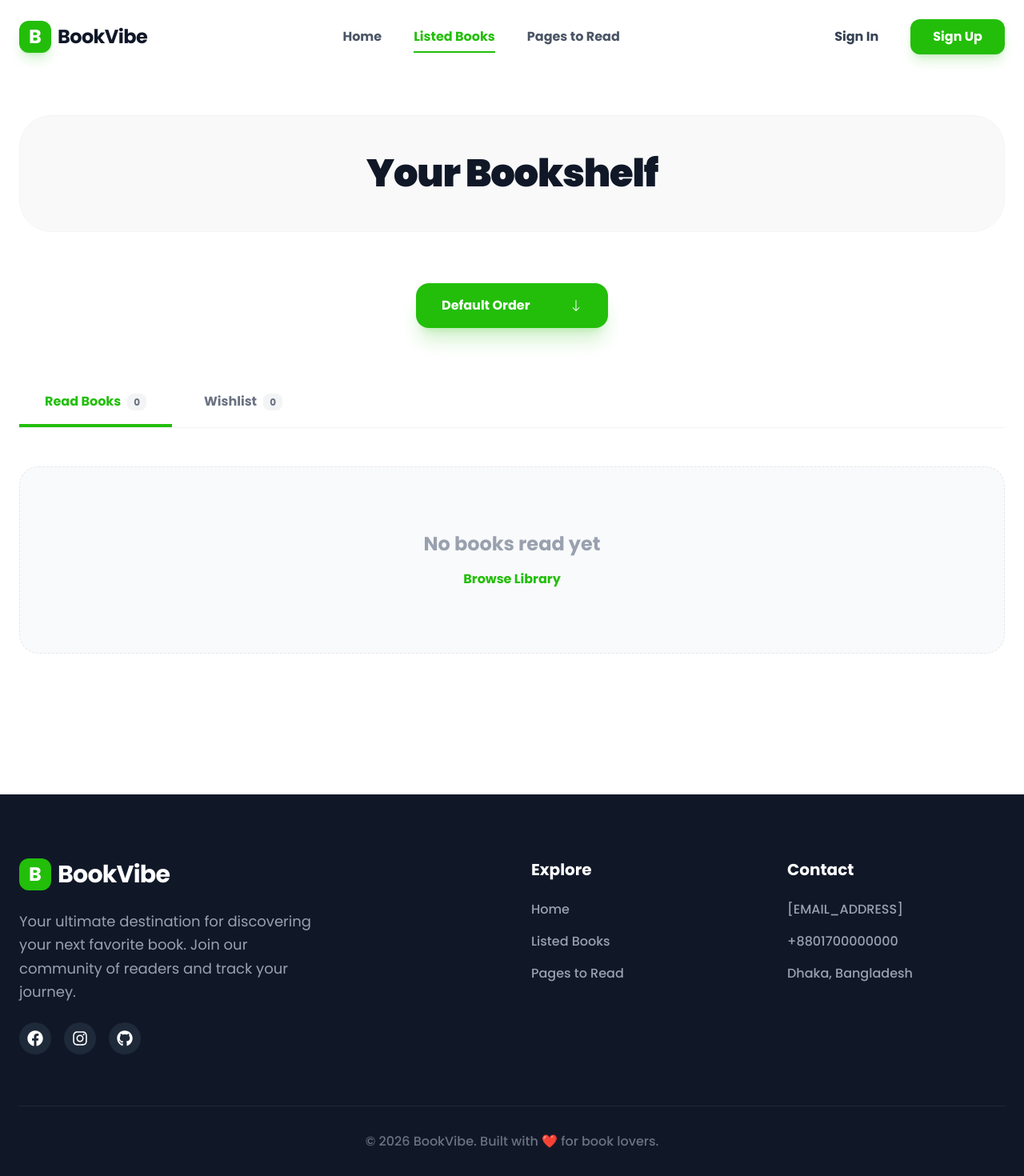
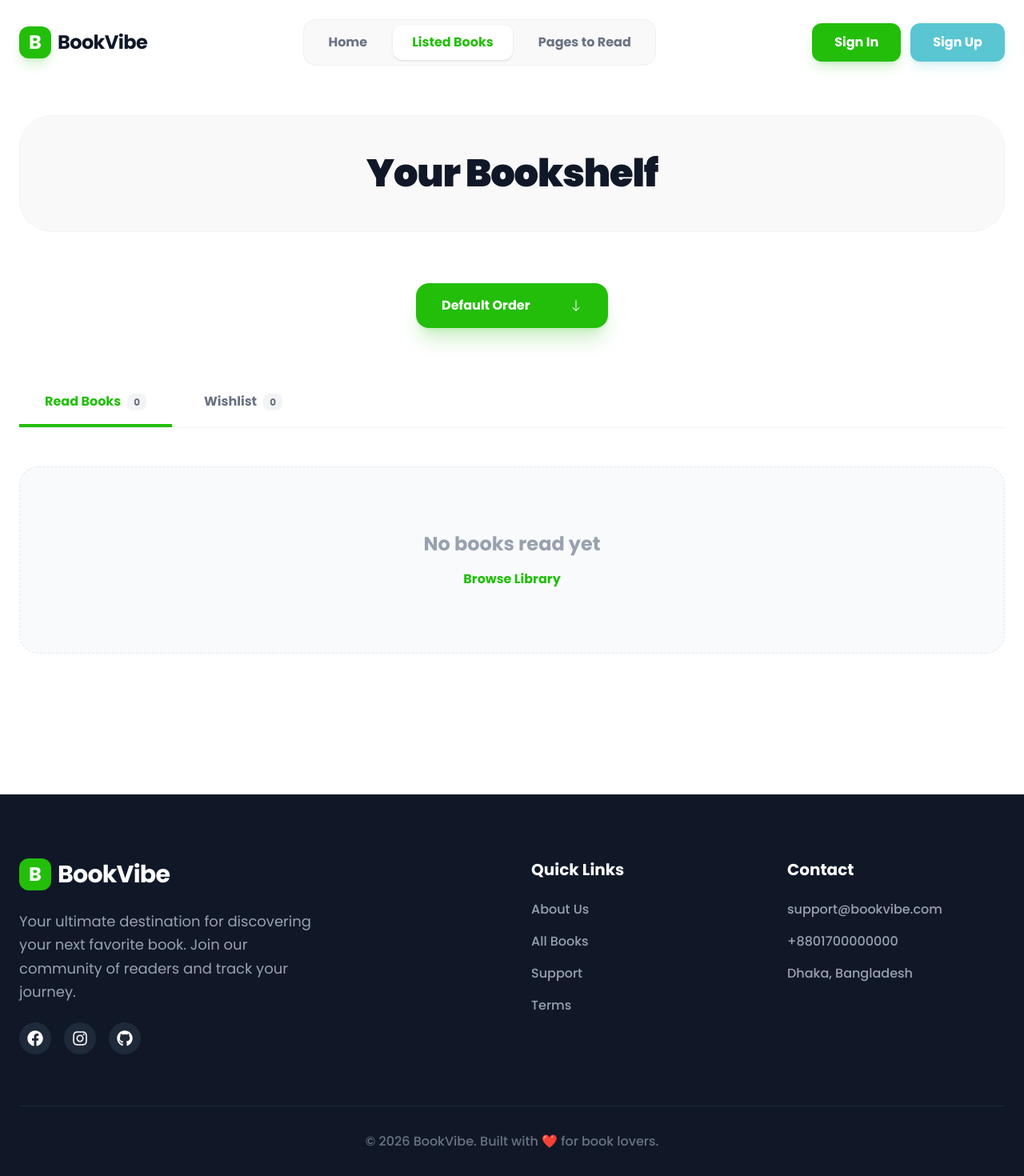
Before and after one commit to Redwanhossain200/book-vibe, a React (Vite) app: page /books in a window 1280 px wide. Shown: the top 1470 px of the page at 80% size. Built offline with nearby package versions, Linux system fonts and the light colour scheme.

Commit message:
Added implement core layout components including Banner, Navbar, MainLayout, and Books page navigation

```diff
--- a/src/components/homepage/Banner.jsx
+++ b/src/components/homepage/Banner.jsx
@@ -24,7 +24,7 @@ const Banner = () => {
             <img
               src={heroImg}
               alt="Featured Book"
-              className="w-72 md:w-md object-contain drop-shadow-[0_35px_35px_rgba(0,0,0,0.25)]"
+              className="w-72 md:w-[28rem] object-contain drop-shadow-[0_35px_35px_rgba(0,0,0,0.25)]"
             />
             <div className="absolute -inset-4 bg-[#23BE0A]/5 rounded-full blur-3xl -z-10 group-hover:bg-[#23BE0A]/10 transition-colors" />
           </div>
--- a/src/components/shared/navbar/Navbar.jsx
+++ b/src/components/shared/navbar/Navbar.jsx
@@ -1,9 +1,7 @@
 import React, { useState, useEffect } from 'react';
 import { Link, useLocation } from 'react-router';
-import { HiMenuAlt3, HiX } from 'react-icons/hi';
 
 const Navbar = () => {
-  const [isOpen, setIsOpen] = useState(false);
   const [scrolled, setScrolled] = useState(false);
   const location = useLocation();
 
@@ -15,93 +13,51 @@ const Navbar = () => {
     return () => window.removeEventListener('scroll', handleScroll);
   }, []);
 
-  useEffect(() => {
-    setIsOpen(false);
-  }, [location.pathname]);
-
   const navLinks = [
-    { name: 'Home', path: '/' },
-    { name: 'Listed Books', path: '/books' },
-    { name: 'Pages to Read', path: '/page-to-read' },
+    { title: 'Home', path: '/' },
+    { title: 'Listed Books', path: '/books' },
+    { title: 'Pages to Read', path: '/pages-to-read' },
   ];
 
   const isActive = (path) => location.pathname === path;
 
   return (
-    <nav className={`fixed top-0 left-0 right-0 z-150 transition-all duration-500 ${
+    <nav className={`fixed top-0 left-0 right-0 z-[150] transition-all duration-500 ${
       scrolled ? 'bg-white/90 backdrop-blur-md shadow-lg py-3' : 'bg-transparent py-6'
     }`}>
       <div className="container mx-auto px-4 md:px-6 flex items-center justify-between">
         <Link to="/" className="flex items-center gap-2 group">
-          <div className="w-10 h-10 bg-[#23BE0A] rounded-xl flex items-center justify-center text-white font-bold text-2xl transition-transform duration-500 group-hover:rotate-360 shadow-lg shadow-[#23BE0A]/20">
+          <div className="w-10 h-10 bg-[#23BE0A] rounded-xl flex items-center justify-center text-white font-bold text-2xl transition-transform duration-500 group-hover:rotate-[360deg] shadow-lg shadow-[#23BE0A]/20">
             B
           </div>
           <span className="text-2xl font-bold text-gray-900 tracking-tight">BookVibe</span>
         </Link>
 
-        <div className="hidden lg:flex items-center gap-10">
+        <div className="hidden lg:flex items-center gap-2 bg-gray-100/50 p-1.5 rounded-2xl border border-gray-200/50">
           {navLinks.map((link) => (
             <Link
-              key={link.name}
+              key={link.path}
               to={link.path}
-              className={`text-base font-bold transition-all duration-300 relative group py-2 ${
+              className={`px-6 py-2.5 rounded-xl font-bold transition-all duration-300 ${
                 isActive(link.path)
-                  ? 'text-[#23BE0A]'
-                  : 'text-gray-600 hover:text-[#23BE0A]'
+                  ? 'bg-white text-[#23BE0A] shadow-sm'
+                  : 'text-gray-500 hover:text-[#23BE0A] hover:bg-white/50'
               }`}
             >
-              {link.name}
-              <span className={`absolute bottom-0 left-0 h-0.5 bg-[#23BE0A] transition-all duration-300 ${
-                isActive(link.path) ? 'w-full' : 'w-0 group-hover:w-full'
-              }`} />
+              {link.title}
             </Link>
           ))}
         </div>
 
-        <div className="hidden lg:flex items-center gap-4">
-          <button className="px-6 py-2.5 font-bold text-gray-700 hover:text-[#23BE0A] transition-all duration-300 hover:scale-105 active:scale-95">
+        <div className="flex items-center gap-3">
+          <button className="px-7 py-3 bg-[#23BE0A] hover:bg-[#1fa008] text-white font-bold rounded-xl transition-all duration-300 shadow-lg shadow-[#23BE0A]/20 hover:scale-105 active:scale-95">
             Sign In
           </button>
-          <button className="px-7 py-2.5 bg-[#23BE0A] hover:bg-[#1fa008] text-white font-bold rounded-xl transition-all duration-300 hover:scale-105 active:scale-95 shadow-lg shadow-[#23BE0A]/20">
+          <button className="hidden sm:block px-7 py-3 bg-[#59C6D2] hover:bg-[#4fb2bd] text-white font-bold rounded-xl transition-all duration-300 shadow-lg shadow-[#59C6D2]/20 hover:scale-105 active:scale-95">
             Sign Up
           </button>
         </div>
-
-        <button
-          className="lg:hidden text-3xl text-gray-800 hover:text-[#23BE0A] transition-colors"
-          onClick={() => setIsOpen(!isOpen)}
-        >
-          {isOpen ? <HiX /> : <HiMenuAlt3 />}
-        </button>
       </div>
-
-      {isOpen && (
-        <div className="lg:hidden absolute top-full left-4 right-4 mt-2 bg-white rounded-2xl shadow-2xl border border-gray-100 overflow-hidden animate-slide-up">
-          <div className="flex flex-col p-6 gap-4">
-            {navLinks.map((link) => (
-              <Link
-                key={link.name}
-                to={link.path}
-                className={`text-lg font-bold p-3 rounded-xl transition-all duration-300 ${
-                  isActive(link.path)
-                    ? 'bg-[#23BE0A]/10 text-[#23BE0A]'
-                    : 'text-gray-700 hover:bg-gray-50 hover:text-[#23BE0A]'
-                }`}
-              >
-                {link.name}
-              </Link>
-            ))}
-            <div className="flex flex-col gap-3 pt-4 border-t border-gray-100">
-              <button className="w-full py-4 font-bold text-gray-700 bg-gray-50 rounded-xl hover:bg-gray-100 transition-all">
-                Sign In
-              </button>
-              <button className="w-full py-4 font-bold text-white bg-[#23BE0A] rounded-xl hover:bg-[#1fa008] transition-all shadow-lg shadow-[#23BE0A]/20">
-                Sign Up
-              </button>
-            </div>
-          </div>
-        </div>
-      )}
     </nav>
   );
 };
--- a/src/layout/MainLayout.jsx
+++ b/src/layout/MainLayout.jsx
@@ -1,13 +1,14 @@
 import React from 'react';
+import { Outlet, Link } from 'react-router';
 import Navbar from '../components/shared/navbar/Navbar';
-import { Outlet, Link } from 'react-router';
-import { FaFacebook, FaTwitter, FaInstagram, FaGithub } from 'react-icons/fa';
+import { FaFacebook, FaInstagram, FaGithub } from 'react-icons/fa';
 
 const MainLayout = () => {
   return (
-    <div className="flex flex-col min-h-screen">
+    <div className="min-h-screen flex flex-col font-poppins selection:bg-[#23BE0A]/20 selection:text-[#23BE0A]">
       <Navbar />
-      <main className="grow">
+
+      <main className="flex-grow animate-fade-in">
         <Outlet />
       </main>
 
@@ -16,7 +17,7 @@ const MainLayout = () => {
           <div className="grid grid-cols-1 md:grid-cols-4 gap-12 mb-16">
             <div className="col-span-1 md:col-span-2 space-y-6 animate-fade-in">
               <Link to="/" className="flex items-center gap-2 group w-fit">
-                <div className="w-10 h-10 bg-[#23BE0A] rounded-xl flex items-center justify-center text-white font-bold text-2xl transition-transform duration-500 group-hover:rotate-360">
+                <div className="w-10 h-10 bg-[#23BE0A] rounded-xl flex items-center justify-center text-white font-bold text-2xl transition-transform duration-500 group-hover:rotate-[360deg]">
                   B
                 </div>
                 <span className="text-3xl font-bold tracking-tight">BookVibe</span>
@@ -43,25 +44,19 @@ const MainLayout = () => {
             </div>
 
             <div className="animate-fade-in" style={{ animationDelay: '100ms' }}>
-              <h4 className="text-xl font-bold mb-6 text-white">Explore</h4>
-              <ul className="space-y-4">
-                {['Home', 'Listed Books', 'Pages to Read'].map((item, i) => (
-                  <li key={i}>
-                    <Link
-                      to={item === 'Home' ? '/' : item === 'Listed Books' ? '/books' : '/page-to-read'}
-                      className="text-gray-400 hover:text-[#23BE0A] hover:pl-2 transition-all duration-300 font-medium"
-                    >
-                      {item}
-                    </Link>
-                  </li>
-                ))}
+              <h4 className="text-xl font-bold mb-6 text-white">Quick Links</h4>
+              <ul className="space-y-4 text-gray-400 font-medium">
+                <li className="hover:text-[#23BE0A] transition-colors cursor-pointer">About Us</li>
+                <li className="hover:text-[#23BE0A] transition-colors cursor-pointer">All Books</li>
+                <li className="hover:text-[#23BE0A] transition-colors cursor-pointer">Support</li>
+                <li className="hover:text-[#23BE0A] transition-colors cursor-pointer">Terms</li>
               </ul>
             </div>
 
             <div className="animate-fade-in" style={{ animationDelay: '200ms' }}>
               <h4 className="text-xl font-bold mb-6 text-white">Contact</h4>
               <ul className="space-y-4 text-gray-400 font-medium">
-                <li className="hover:text-[#23BE0A] transition-colors cursor-pointer">[EMAIL_ADDRESS]</li>
+                <li className="hover:text-[#23BE0A] transition-colors cursor-pointer">support@bookvibe.com</li>
                 <li className="hover:text-[#23BE0A] transition-colors cursor-pointer">+8801700000000</li>
                 <li className="hover:text-[#23BE0A] transition-colors cursor-pointer">Dhaka, Bangladesh</li>
               </ul>
--- a/src/pages/books/Books.jsx
+++ b/src/pages/books/Books.jsx
@@ -27,11 +27,11 @@ const Books = () => {
         <h1 className="text-4xl md:text-5xl font-black text-gray-900 tracking-tight">Your Bookshelf</h1>
       </div>
 
-      <div className="flex justify-center mb-16 relative z-100">
+      <div className="flex justify-center mb-16 relative z-[100]">
         <div className="relative">
           <button
             onClick={() => setIsDropdownOpen(!isDropdownOpen)}
-            className="px-8 py-4 bg-[#23BE0A] hover:bg-[#1fa008] text-white font-bold rounded-2xl flex items-center gap-3 transition-all duration-300 shadow-xl shadow-[#23BE0A]/20 hover:scale-105 active:scale-95 min-w-[240px] justify-between relative z-101"
+            className="px-8 py-4 bg-[#23BE0A] hover:bg-[#1fa008] text-white font-bold rounded-2xl flex items-center gap-3 transition-all duration-300 shadow-xl shadow-[#23BE0A]/20 hover:scale-105 active:scale-95 min-w-[240px] justify-between relative z-[101]"
           >
             {getCurrentSortLabel()} <BsArrowDown className={`transition-transform duration-300 ${isDropdownOpen ? 'rotate-180' : ''}`} />
           </button>
@@ -39,10 +39,10 @@ const Books = () => {
           {isDropdownOpen && (
             <>
               <div
-                className="fixed inset-0 z-100"
+                className="fixed inset-0 z-[100]"
                 onClick={() => setIsDropdownOpen(false)}
               />
-              <div className="absolute top-full left-0 right-0 mt-2 bg-white border border-gray-100 rounded-2xl shadow-[0_20px_50px_rgba(0,0,0,0.25)] z-102 overflow-hidden animate-slide-up p-2">
+              <div className="absolute top-full left-0 right-0 mt-2 bg-white border border-gray-100 rounded-2xl shadow-[0_20px_50px_rgba(0,0,0,0.15)] z-[102] overflow-hidden animate-slide-up p-2">
                 {sortOptions.map((option) => (
                   <button
                     key={option.value}
```
Also changed, not shown: vercel.json (added).
